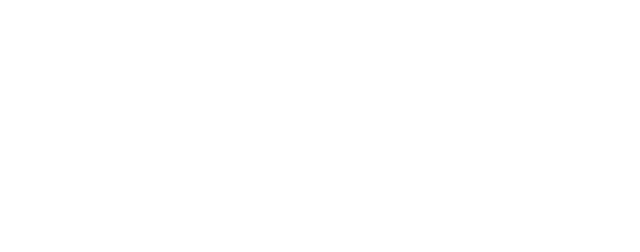
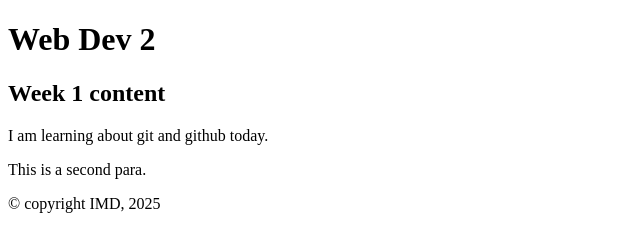
Before and after one commit to dunn0260/mtm6201_w25_week1, a plain HTML site: page index.html in a window 1280 px wide. Shown: the whole page, without its empty margins (0-640 px from the left). Drawn offline with Linux system fonts and the light colour scheme.

Commit message:
add content in html file

```diff
--- a/index.html
+++ b/index.html
@@ -6,9 +6,17 @@
     <title>week 1</title>
 </head>
 <body>
-    <header></header>
-    <main></main>
-    <footer></footer>
+    <header>
+        <h1>Web Dev 2</h1>
+    </header>
+    <main>
+        <h2 class="headTwo">Week 1 content</h2>
+        <p>I am learning about git and github today.</p>
+        <p>This is a second para.</p>
+    </main>
+    <footer>
+        <p>&copy; copyright IMD, 2025</p>
+    </footer>
 
 </body>
 </html>
```
